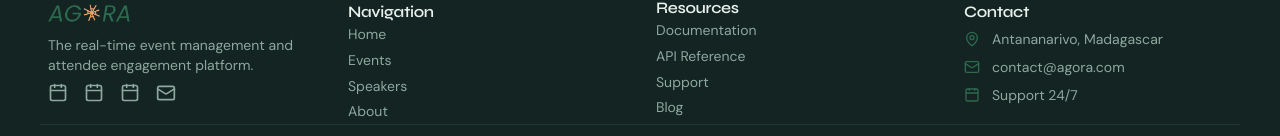
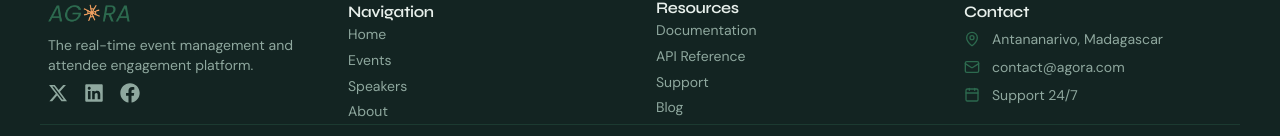
Before and after one commit to FullStack-Collective/event-sync-frontend, a Next.js app: page / in a window 1280 px wide. Shown: the part 2600-2736 px from the top of the page. Built offline with nearby package versions, Linux system fonts and the light colour scheme; no server answers.

Commit message:
feat(public-footer): add assiative icon for each social media account

```diff
--- a/package.json
+++ b/package.json
@@ -16,6 +16,7 @@
     "next": "^14.2.35",
     "react": "^18",
     "react-dom": "^18",
+    "react-icons": "^5.6.0",
     "react-intersection-observer": "^10.0.3",
     "tailwind-merge": "^3.6.0",
     "zod": "^4.4.3"
--- a/src/components/home/layout/PublicFooter.tsx
+++ b/src/components/home/layout/PublicFooter.tsx
@@ -1,5 +1,7 @@
 import Link from "next/link";
-import { Mail, MapPin, Calendar, Users } from "lucide-react";
+import { Mail, MapPin, Calendar } from "lucide-react";
+import { FaLinkedin, FaFacebook } from "react-icons/fa";
+import { FaXTwitter } from "react-icons/fa6";
 import Image from "next/image";
 import logo from "@/app/(public)/logo/Logo.png";
 
@@ -28,18 +30,32 @@ export function PublicFooter() {
             <p className="pl-2 my-2 text-text-muted text-sm">
               The real-time event management and attendee engagement platform.
             </p>
-            <div className="pl-2 flex gap-4">
-              <a href="#" className="text-text-muted hover:text-primary transition-colors">
-                <Calendar className="w-5 h-5" />
+           <div className="pl-2 flex gap-4">
+              <a
+                href="https://x.com/"
+                target="_blank"
+                rel="noopener noreferrer"
+                className="text-text-muted hover:text-text transition-colors"
+              >
+                <FaXTwitter className="w-5 h-5" />
               </a>
-              <a href="#" className="text-text-muted hover:text-primary transition-colors">
-                <Calendar className="w-5 h-5" />
+
+              <a
+                href="https://linkedin.com"
+                target="_blank"
+                rel="noopener noreferrer"
+                className="text-text-muted hover:text-text transition-colors"
+              >
+                <FaLinkedin className="w-5 h-5" />
               </a>
-              <a href="#" className="text-text-muted hover:text-primary transition-colors">
-                <Calendar className="w-5 h-5" />
-              </a>
-              <a href="#" className="text-text-muted hover:text-primary transition-colors">
-                <Mail className="w-5 h-5" />
+
+              <a
+                href="https://facebook.com"
+                target="_blank"
+                rel="noopener noreferrer"
+                className="text-text-muted hover:text-text transition-colors"
+              >
+                <FaFacebook className="w-5 h-5" />
               </a>
             </div>
           </div>
```
Also changed, not shown: 1 other file (tests, documents, lock files or other folders).
